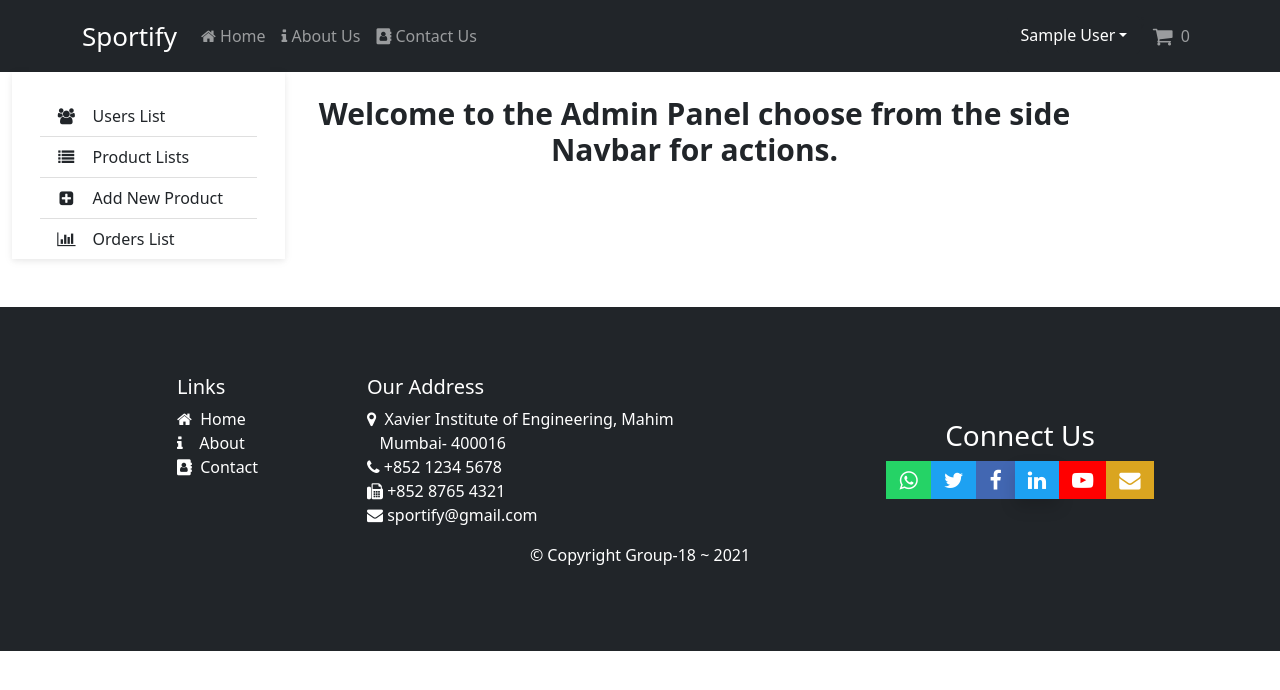
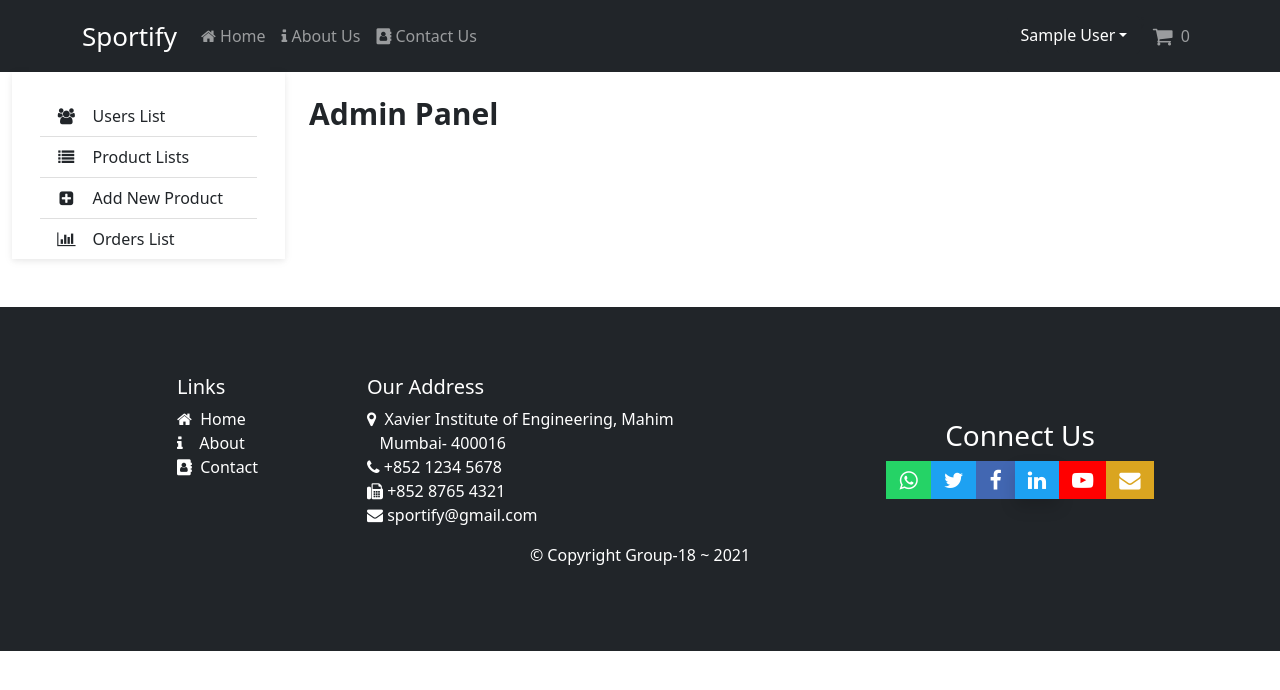
Before and after one commit to pratikbhadane24/Sportify-in-ReactJS, a React (Create React App) app in the folder client/: page /admin in a window 1280 px wide. Shown: the top 690 px of the page. Built offline with nearby package versions, Linux system fonts and the light colour scheme; sample sign-in values are in the browser's storage.

Commit message:
admin panel font adjusted

```diff
--- a/client/src/screens/Adminscreen.js
+++ b/client/src/screens/Adminscreen.js
@@ -61,9 +61,7 @@ export default function Adminscreen() {
         </div>
       </nav>
       <div className="col-9 p-4">
-        <h4>
-          Welcome to the Admin Panel choose from the side Navbar for actions.
-        </h4>
+        <h4 className="text-start">Admin Panel</h4>
         <Switch>
           <Route path="/admin/userslist" component={Userslist} />
           <Route path="/admin/productslist" component={Productslist} />
```
